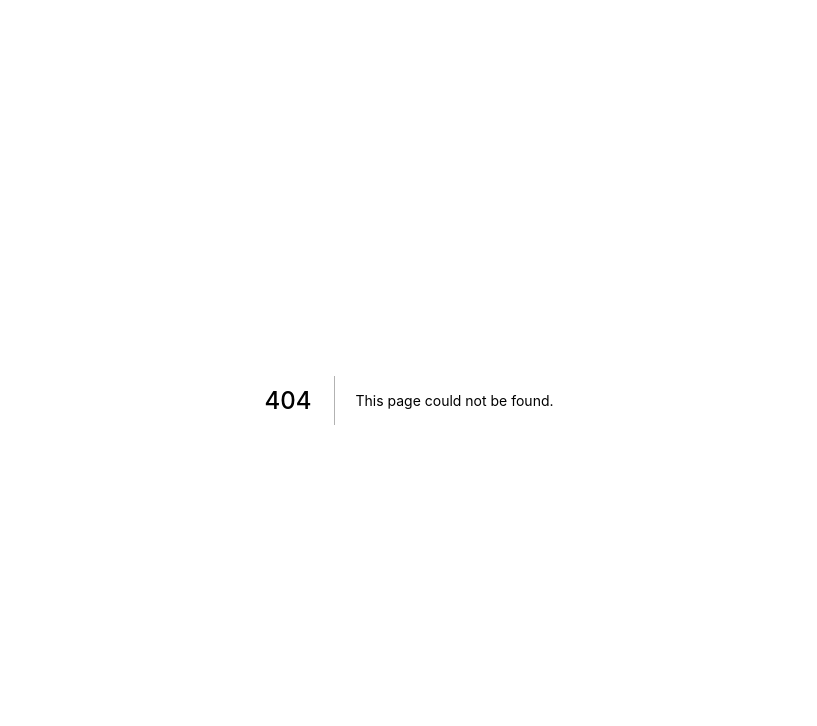
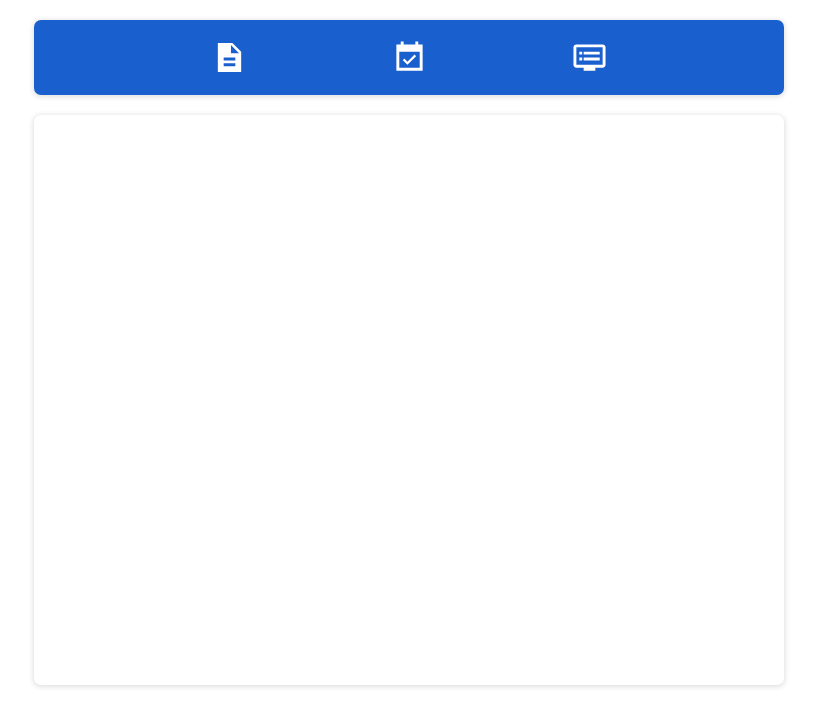
Before and after one commit to Rycerax/Pessoal-Administradora, a Next.js app: page /1 in a window 1280 px wide. Before the commit this address had no page. Shown: the top 726 px of the page, without its empty margins (231-1048 px from the left). Built offline with nearby package versions, Linux system fonts and the light colour scheme.

Commit message:
Quase terminado a home

```diff
--- /dev/null
+++ b/pages/[condId]/index.js
@@ -0,0 +1,72 @@
+import Image from "next/image";
+import { useState } from "react";
+import classes from "../../styles/Condominium.module.css";
+
+export default function Condominium() {
+  const [dc, setDc] = useState(true);
+  const [dccolor, setDcColor] = useState("#fff");
+  const [dt, setDt] = useState(false);
+  const [dtcolor, setDtColor] = useState("#fff");
+  const [pc, setPc] = useState(false);
+  const [pccolor, setPcColor] = useState("#fff");
+
+  return (
+    <div className={classes.condominium}>
+      <div className={classes.condominium_main}>
+        <div className={classes.condominium_main_menu}>
+          <div
+            className={classes.condominium_main_menu_option}
+            onMouseEnter={() => setDcColor("#195fcd")}
+            onMouseLeave={() => setDcColor("#fff")}
+          >
+            <svg
+              xmlns="http://www.w3.org/2000/svg"
+              height={35}
+              viewBox="0 0 24 24"
+              width={35}
+              fill={dccolor}
+            >
+              <path d="M0 0h24v24H0V0z" fill="none" />
+              <path d="M14 2H4v20h16V8l-6-6zm2 16H8v-2h8v2zm0-4H8v-2h8v2zm-3-5V3.5L18.5 9H13z" />
+            </svg>
+          </div>
+          <div
+            className={classes.condominium_main_menu_option}
+            onMouseEnter={() => setDtColor("#195fcd")}
+            onMouseLeave={() => setDtColor("#fff")}
+            style={{ marginLeft: 125, marginRight: 125 }}
+          >
+            <svg
+              xmlns="http://www.w3.org/2000/svg"
+              height={35}
+              viewBox="0 0 24 24"
+              width={35}
+              fill={dtcolor}
+            >
+              <path d="M0 0h24v24H0V0z" fill="none" />
+              <path d="M16.53 11.06L15.47 10l-4.88 4.88-2.12-2.12-1.06 1.06L10.59 17l5.94-5.94zM21 3h-3V1h-2v2H8V1H6v2H3v18h18V3zm-2 16H5V8h14v11z" />
+            </svg>
+          </div>
+          <div
+            className={classes.condominium_main_menu_option}
+            onMouseEnter={() => setPcColor("#195fcd")}
+            onMouseLeave={() => setPcColor("#fff")}
+          >
+            <svg
+              xmlns="http://www.w3.org/2000/svg"
+              height={35}
+              viewBox="0 0 24 24"
+              width={35}
+              fill={pccolor}
+            >
+              <path d="M0 0h24v24H0V0z" fill="none" />
+              <path d="M21 3H3c-1.1 0-2 .9-2 2v12c0 1.1.9 2 2 2h5v2h8v-2h5c1.1 0 2-.9 2-2V5c0-1.1-.9-2-2-2zm0 14H3V5h18v12zm-2-9H8v2h11V8zm0 4H8v2h11v-2zM7 8H5v2h2V8zm0 4H5v2h2v-2z" />
+            </svg>
+          </div>
+        </div>
+        <div className={classes.condominium_main_content}></div>
+        <div className={classes.condominium_main_parceiros}></div>
+      </div>
+    </div>
+  );
+}
--- a/pages/index.js
+++ b/pages/index.js
@@ -16,7 +16,7 @@ export default function Home() {
         <div className={classes.home_top_image} />
         <div className={classes.home_top_left}>
           <div className={classes.home_top_left_logo}>
-            <h1>Logo</h1>
+            <Image src={"/logo.png"} width={200} height={86} />
           </div>
           <h3
             className={classes.home_top_left_access_label}
--- /dev/null
+++ b/styles/Condominium.module.css
@@ -0,0 +1,57 @@
+.condominium {
+  display: flex;
+  width: 100vw;
+  height: 100vh;
+  justify-content: center;
+}
+
+.condominium_main {
+  display: flex;
+  flex-direction: column;
+  width: 750px;
+  height: 100vh;
+}
+
+.condominium_main_menu {
+  display: flex;
+  width: 100%;
+  height: 75px;
+  border-radius: 7px;
+  margin-top: 20px;
+  background: #195fcd;
+  align-items: center;
+  justify-content: center;
+  box-shadow: 0 1px 5px 1px rgb(64 60 67 / 16%);
+}
+
+.condominium_main_menu_option {
+  display: flex;
+  align-items: center;
+  justify-content: center;
+  width: 55px;
+  height: 55px;
+  border-radius: 7px;
+  transition: all ease 0.3s;
+  cursor: pointer;
+}
+
+.condominium_main_menu_option:hover {
+  background: #fff;
+  box-shadow: 0 1px 5px 1px rgb(64 60 67 / 16%);
+}
+.condominium_main_content {
+  display: flex;
+  flex: 1;
+  margin-top: 20px;
+  margin-bottom: 20px;
+  border-radius: 7px;
+  box-shadow: 0 1px 5px 1px rgb(64 60 67 / 16%);
+}
+
+.condominium_main_parceiros {
+  display: flex;
+  width: 100%;
+  height: 75px;
+  border-radius: 7px;
+  margin-bottom: 20px;
+}
```
Also changed, not shown: public/logo.png (added).
